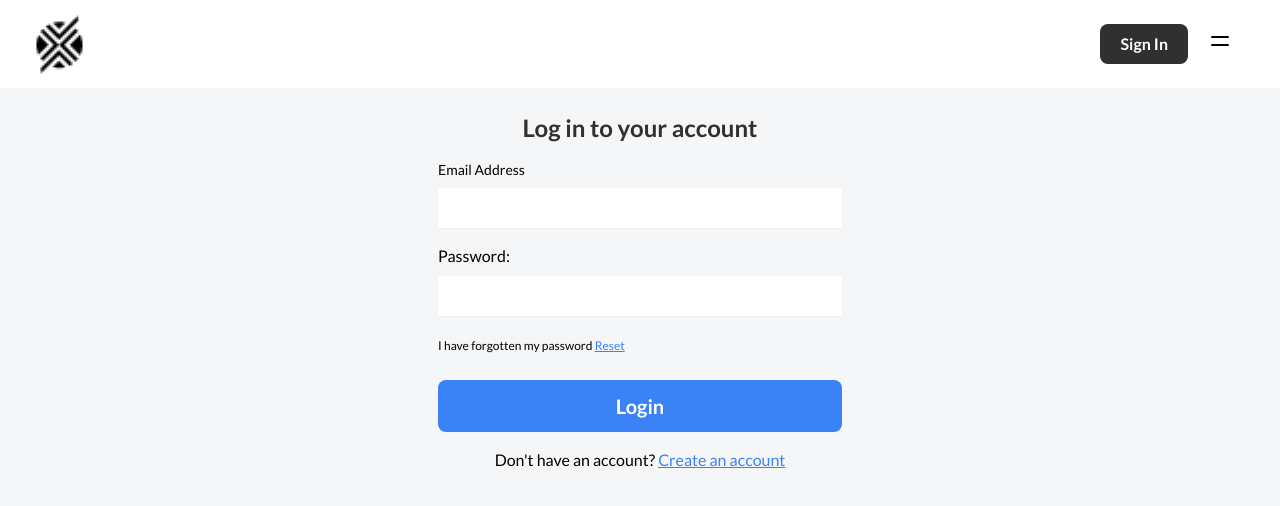
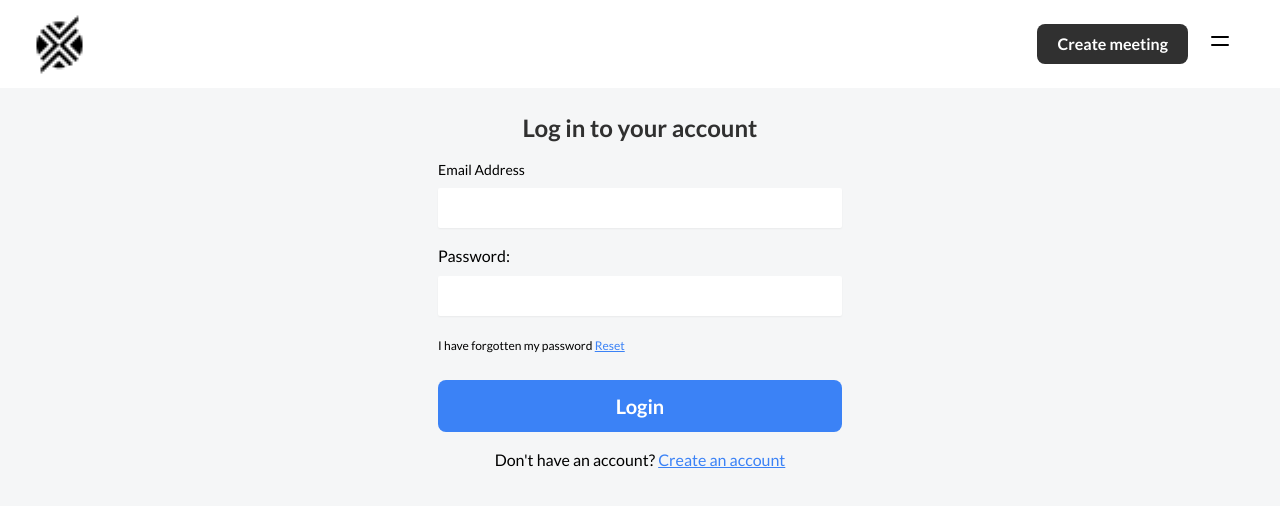
Before and after one commit to smosk4l/teamplayz, a React (Vite) app in the folder frontend/: page /login in a window 1280 px wide. Shown: the top 506 px of the page. Built offline with nearby package versions, Linux system fonts and the light colour scheme.

Commit message:
setting user to userState

```diff
--- a/frontend/package.json
+++ b/frontend/package.json
@@ -14,7 +14,8 @@
     "react": "^18.2.0",
     "react-dom": "^18.2.0",
     "react-icons": "^4.8.0",
-    "react-router-dom": "^6.11.1"
+    "react-router-dom": "^6.11.1",
+    "zustand": "^4.3.8"
   },
   "devDependencies": {
     "@types/react": "^18.0.28",
--- a/frontend/src/components/Header/Header.jsx
+++ b/frontend/src/components/Header/Header.jsx
@@ -1,6 +1,7 @@
 import Navbar from "../Navbar/Navbar";
 import headerIlustration from "../../assets/header_ilustration.png";
 import Button from "../UI/Button/Button";
+
 function Header() {
   return (
     <header>
--- a/frontend/src/components/Login/LoginForm.jsx
+++ b/frontend/src/components/Login/LoginForm.jsx
@@ -2,8 +2,10 @@ import { Link } from "react-router-dom";
 import Navbar from "../Navbar/Navbar";
 import axios from "axios";
 import { useState } from "react";
+import useAuthStore from "../../state/authState";
 
 function Login() {
+  const { setUser } = useAuthStore();
   const [email, setEmail] = useState("");
   const [password, setPassword] = useState("");
 
@@ -19,10 +21,14 @@ function Login() {
       return;
     }
     try {
-      await axios.post("http://localhost:8000/api/users/login", {
-        email,
-        password,
-      });
+      const { data } = await axios.post(
+        "http://localhost:8000/api/users/login",
+        {
+          email,
+          password,
+        }
+      );
+      setUser(data);
       alert("Logowanie działa.");
     } catch (error) {
       console.error(error);
--- a/frontend/src/components/Navbar/Navbar.jsx
+++ b/frontend/src/components/Navbar/Navbar.jsx
@@ -2,8 +2,11 @@ import { Link } from "react-router-dom";
 import { useState } from "react";
 import logo from "../../assets/teamplayz.jpg";
 import { HiOutlineMenuAlt4, HiOutlineX } from "react-icons/hi";
+import useAuthStore from "../../state/authState";
 
 const Navbar = () => {
+  const { user } = useAuthStore();
+
   const [isMenuOpen, setIsMenuOpen] = useState(false);
   const toggleMenu = () => setIsMenuOpen((prev) => !prev);
 
@@ -16,11 +19,19 @@ const Navbar = () => {
           </Link>
         </li>
         <li>
-          <Link to={"/signin"}>
-            <button className="bg-black-button font-bold text-white px-5 py-2 rounded-lg">
-              Sign In
-            </button>
-          </Link>
+          {user ? (
+            <Link to={"/signin"}>
+              <button className="bg-black-button font-bold text-white px-5 py-2 rounded-lg">
+                Sign In
+              </button>
+            </Link>
+          ) : (
+            <Link to={"/meetings/create"}>
+              <button className="bg-black-button font-bold text-white px-5 py-2 rounded-lg">
+                Create meeting
+              </button>
+            </Link>
+          )}
         </li>
         <li>
           <button className="text-2xl" onClick={toggleMenu}>
@@ -43,7 +54,7 @@ const Navbar = () => {
           <a href="#">My account</a>
         </li>
         <li className="hover:text-black ">
-          <a href="#">Meetings</a>
+          <Link to={"/meetings"}>Meetings</Link>
         </li>{" "}
         <li className="hover:text-black ">
           <a href="#">About us</a>
--- /dev/null
+++ b/frontend/src/state/authState.jsx
@@ -0,0 +1,7 @@
+import { create } from "zustand";
+
+const useAuthState = create((set) => ({
+  user: null,
+  setUser: (user) => set({ user }),
+}));
+export default useAuthState;
```
Also changed, not shown: 1 other file (tests, documents, lock files or other folders).
